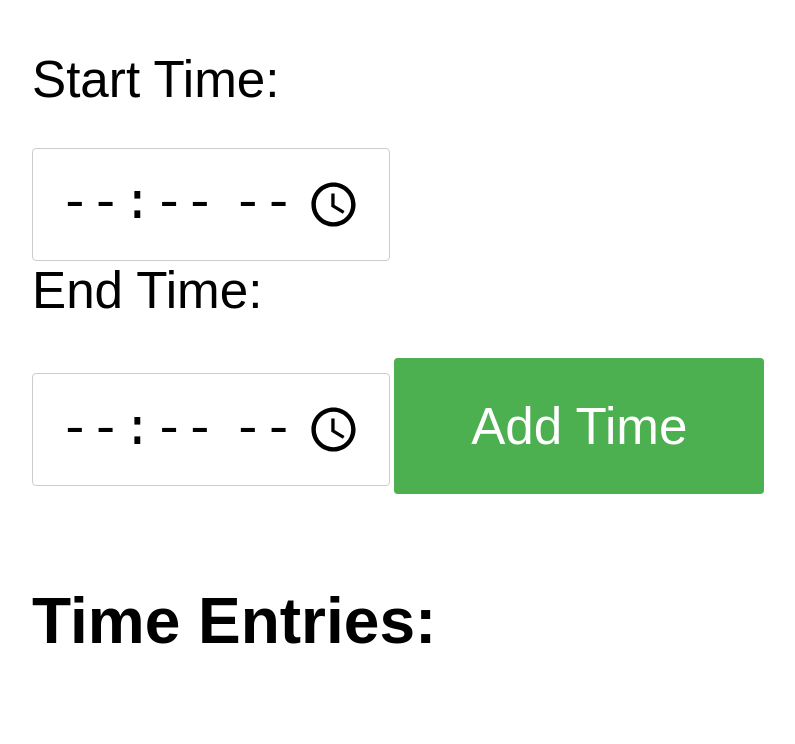
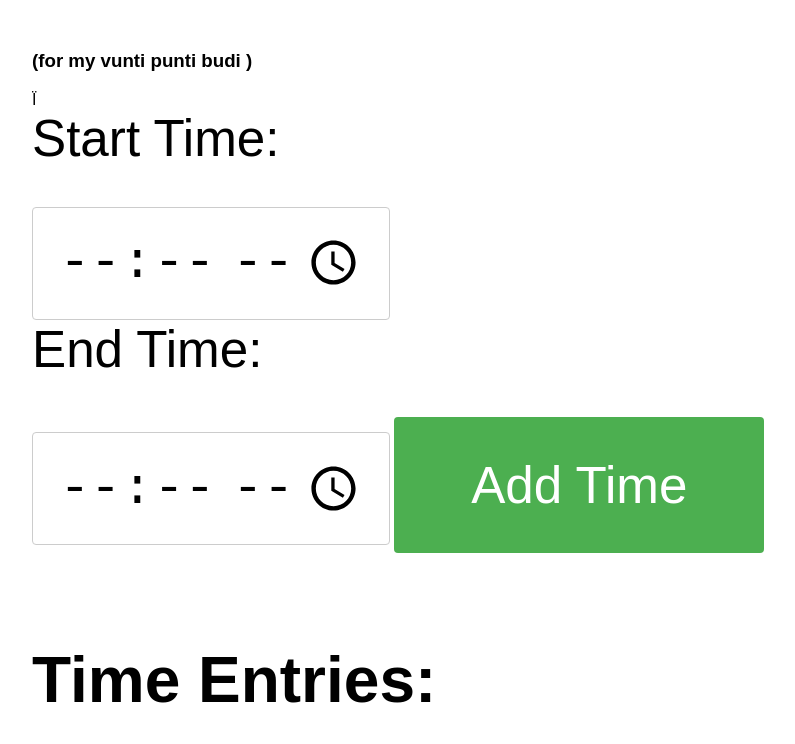
Before and after one commit to sb4nt/timeclock, a plain HTML site: page index.html in a window 1280 px wide. Shown: the part 218-962 px from the top of the page, without its empty margins (32-827 px from the left). Drawn offline with Linux system fonts and the light colour scheme.

Commit message:
Update index.html

```diff
--- a/index.html
+++ b/index.html
@@ -7,6 +7,7 @@
 </head>
 <body>
   <h1>Time Calculator</h1>
+  <h3>(for my vunti punti budi )</h3>Ï
   <label for="start-time">Start Time:</label>
   <input type="time" id="start-time" name="start-time">
 
```
